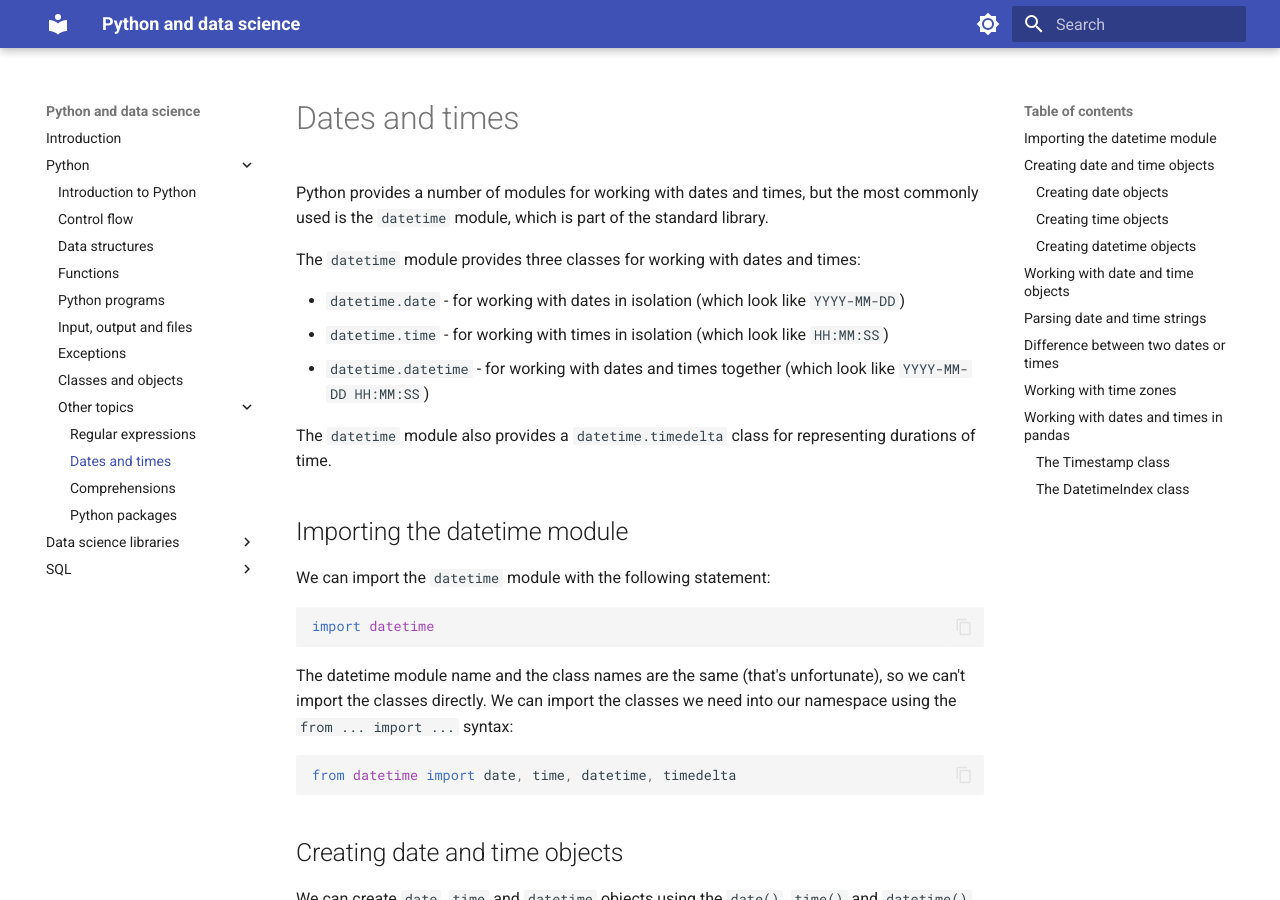
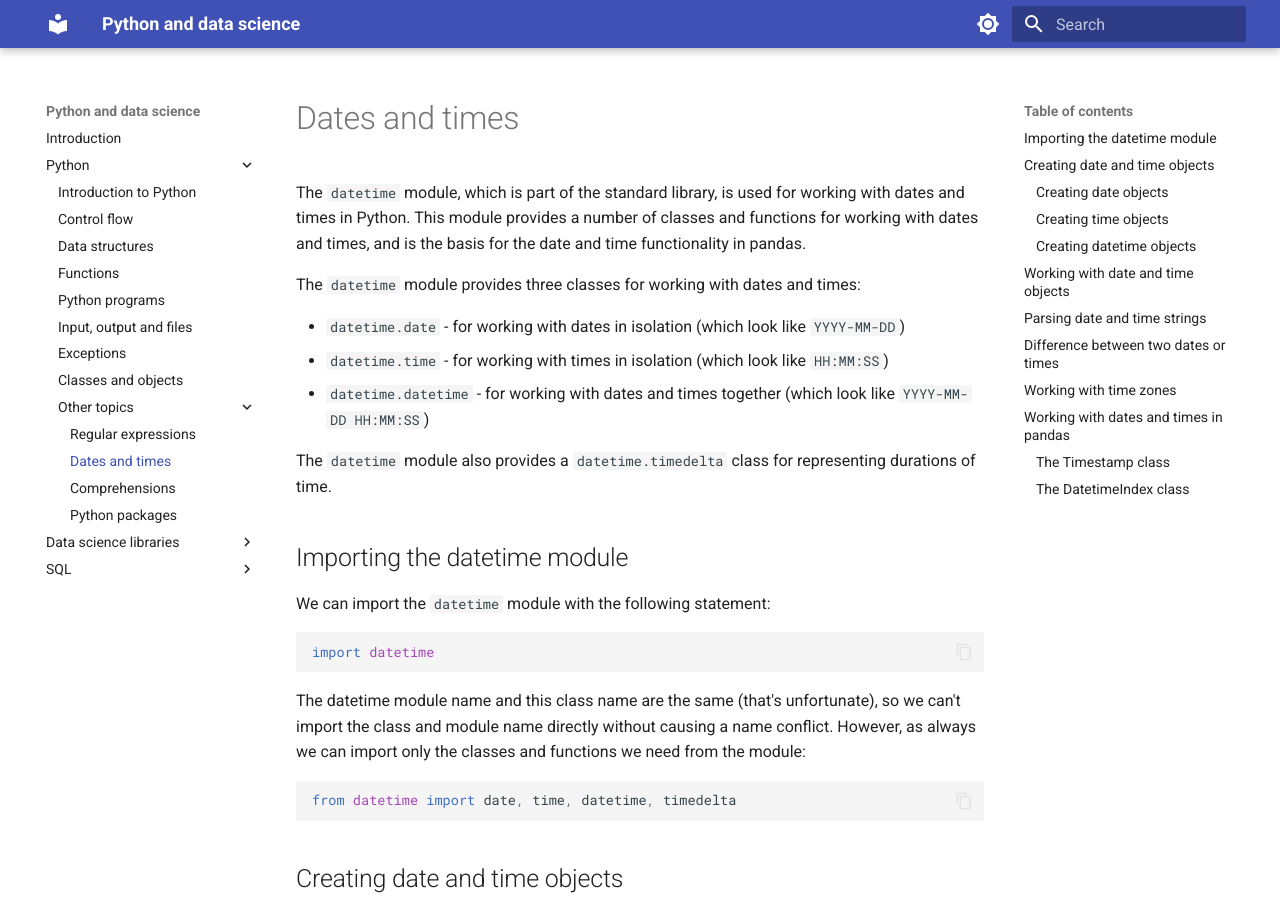
Before and after one commit to gerardpc/python-course, an MkDocs documentation site: the page built from docs/sections/python/datetime.md, in a window 1280 px wide and 900 px high. Built offline with MkDocs 1.6.1 and Material for MkDocs 9.7.7, drawn with Linux system fonts in a browser that asks for light colours.

Commit message:
Update datetime.

````diff
--- a/docs/sections/python/datetime.md
+++ b/docs/sections/python/datetime.md
@@ -1,7 +1,8 @@
 # Dates and times
 
-Python provides a number of modules for working with dates and times, but the most
-commonly used is the `datetime` module, which is part of the standard library.
+The `datetime` module, which is part of the standard library, is used for working with dates and times
+in Python. This module provides a number of classes and functions for working with dates and times,
+and is the basis for the date and time functionality in pandas.
 
 The `datetime` module provides three classes for working with dates and times:
 
@@ -20,8 +21,9 @@ We can import the `datetime` module with the following statement:
 import datetime
 ```
 
-The datetime module name and the class names are the same (that's unfortunate), so we can't import the
-classes directly. We can import the classes we need into our namespace using the `from ... import ...` syntax:
+The datetime module name and this class name are the same (that's unfortunate), so we can't import the
+class and module name directly without causing a name conflict. However, as always we can import only
+the classes and functions we need from the module:
 
 ```python
 from datetime import date, time, datetime, timedelta
````
